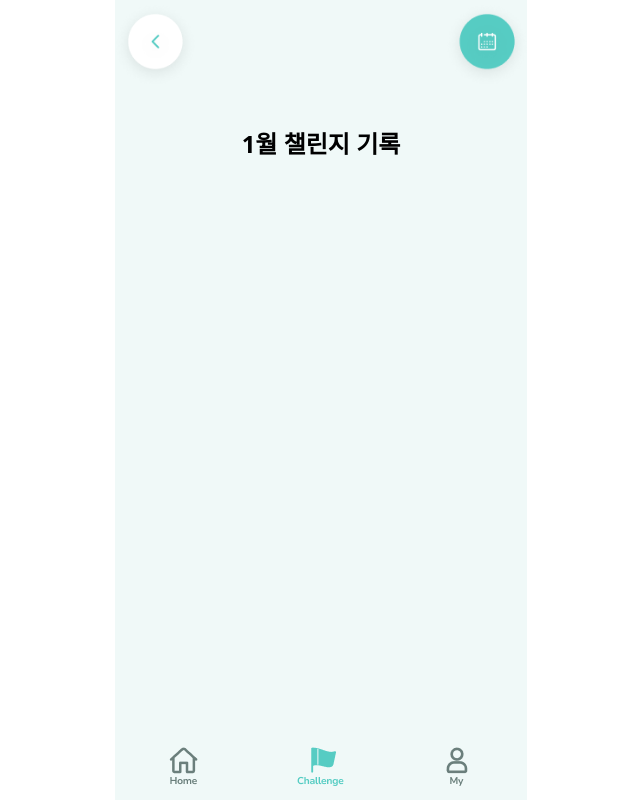
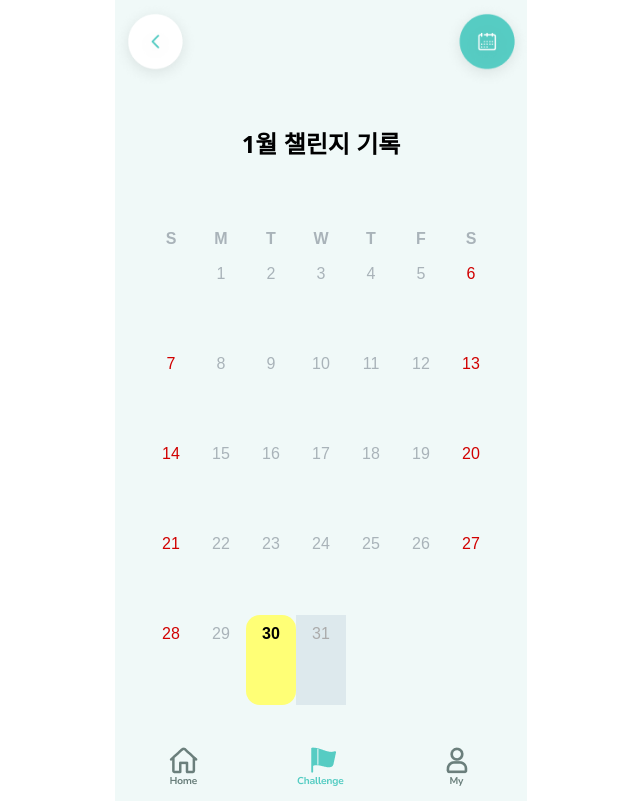
Before and after one commit to taehyeon0412/challenge_bank, a React (Create React App) app: page /challengeinit/1/challengestart in a window 1280 px wide. Shown: the whole page, without its empty margins (319-959 px from the left). Built offline with nearby package versions, Linux system fonts and the light colour scheme.

Commit message:
ChallengeStart(2)
-react-calender 설치

-달력 추가

```diff
--- a/package.json
+++ b/package.json
@@ -11,6 +11,7 @@
     "@types/react": "^18.2.48",
     "@types/react-dom": "^18.2.18",
     "react": "^18.2.0",
+    "react-calendar": "^4.8.0",
     "react-dom": "^18.2.0",
     "react-hook-form": "^7.49.3",
     "react-query": "^3.39.3",
--- a/src/Components/Common/ChallengeForm.tsx
+++ b/src/Components/Common/ChallengeForm.tsx
@@ -31,6 +31,7 @@ function ChallengeForm() {
   const onSubmit = (data: any) => {
     console.log(data);
     localStorage.setItem("userPrice", JSON.stringify(data));
+
     navigate(`/challengeinit/${challengeName}/challengestart`, {
       replace: true,
     });
--- a/src/Pages/Challenge/ChallengeStart.tsx
+++ b/src/Pages/Challenge/ChallengeStart.tsx
@@ -1,21 +1,49 @@
 import BottomNav from "Components/Common/BottomNav";
 import { useState } from "react";
+import Calendar from "react-calendar";
+import "react-calendar/dist/Calendar.css";
+import "../../css/ReactCalender.css";
 
 //util
 import { challengeLayout } from "Util/tailwindStyle";
 import TopNav from "./../../Components/Common/TopNav";
 
 function ChallengeStart() {
-  const currentDate = new Date();
+  const [date, setDate] = useState(new Date());
+  const Title = `${date.getMonth() + 1}월 챌린지 기록`;
+  //js에서는 1월이 0으로 시작해서 +1을 해줘야됨
 
-  const Title = `${currentDate.getMonth() + 1}월 챌린지 기록`;
-  //js에서는 1월이 0으로 시작해서 +1을 해줘야됨
+  const onChange = (newDate: any) => {
+    setDate(newDate);
+  };
+
+  //현재 날짜 이후로 선택안되게 하기
+  const isDateDisabled = (date: any) => {
+    const today = new Date();
+    today.setHours(0, 0, 0, 0); //날짜비교만 할수있게 시간을 전부 0으로 설정
+    return date > today; // 날짜가 현재보다 많으면 true를 반환함
+  };
 
   return (
     <div>
       <TopNav />
-      <div className={`${challengeLayout} flex flex-col items-center `}>
-        <span className="text-2xl text-black font-bold">{Title}</span>
+      <div
+        className={`${challengeLayout} flex flex-col items-center text-black`}
+      >
+        <span className="text-2xl font-bold pb-16">{Title}</span>
+
+        <Calendar
+          className="flex-grow text-grayColor bg-main-color border-none"
+          onChange={onChange}
+          locale="en"
+          showNavigation={false}
+          showNeighboringMonth={false}
+          formatShortWeekday={(locale, date) =>
+            ["S", "M", "T", "W", "T", "F", "S"][date.getDay()]
+          }
+          calendarType="gregory"
+          tileDisabled={({ date }) => isDateDisabled(date)}
+        />
         <BottomNav />
       </div>
     </div>
--- /dev/null
+++ b/src/css/ReactCalender.css
@@ -0,0 +1,42 @@
+.react-calendar__month-view__weekdays abbr {
+  text-decoration: none;
+  font-weight: 600;
+  font-size: 1rem;
+}
+
+.react-calendar__viewContainer {
+  height: 90%;
+}
+
+.react-calendar__navigation__label {
+  font-size: 25px;
+}
+
+.react-calendar__tile {
+  margin-top: 15px;
+  text-align: center;
+  height: 90px;
+  display: flex;
+  flex-direction: column;
+  justify-content: flex-start;
+  align-items: center;
+  font-size: 16px;
+}
+
+.react-calendar__tile:enabled:hover,
+.react-calendar__tile:enabled:focus,
+.react-calendar__tile--active {
+  border-radius: 14px;
+  background-color: rgba(178, 190, 195, 0.6);
+  color: rgb(169, 179, 185);
+}
+
+.react-calendar__tile--now {
+  border-radius: 14px;
+  color: black;
+  font-weight: 600;
+}
+
+.react-calendar__tile:disabled {
+  background-color: rgba(208, 223, 230, 0.6);
+}
```
Also changed, not shown: 1 other file (tests, documents, lock files or other folders).
